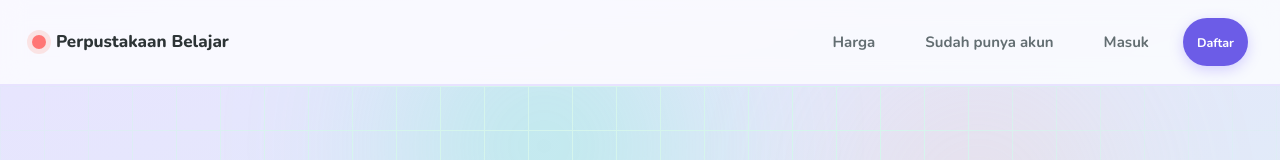
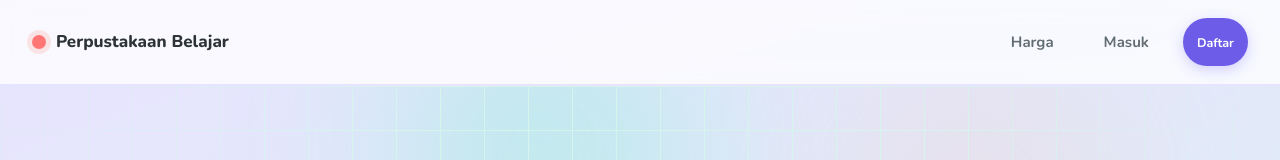
Before and after one commit to andika-febrianto/h5p_interactive_app, a React (Vite) app: page / in a window 1280 px wide. Shown: the top 160 px of the page. Built offline with nearby package versions, Linux system fonts and the light colour scheme.

Commit message:
back to before landing page

```diff
--- a/src/pages/Landing.tsx
+++ b/src/pages/Landing.tsx
@@ -85,17 +85,7 @@ export default function Landing() {
           >
             Harga
           </button>
-          {user ? (
-            <AuthBar />
-          ) : (
-            <>
-              <button
-                type='button'
-                className='landing-nav-link'
-                onClick={() => navigate('/masuk')}
-              >
-                Sudah punya akun
-              </button>
+
           <button
             type='button'
             className='landing-nav-link'
@@ -110,8 +100,6 @@ export default function Landing() {
           >
             Daftar
           </button>
-            </>
-          )}
         </div>
       </nav>
 
@@ -142,16 +130,6 @@ export default function Landing() {
             </p>
 
             <div className='landing-cta-row'>
-              {user ? (
-                <button
-                  type='button'
-                  className='btn-primary landing-btn-lg'
-                  onClick={() => navigate('/kelas')}
-                >
-                  Mulai Belajar →
-                </button>
-              ) : (
-                <>
               <button
                 type='button'
                 className='btn-primary landing-btn-lg'
@@ -167,8 +145,6 @@ export default function Landing() {
               >
                 Saya sudah punya akun
               </button>
-                </>
-              )}
             </div>
 
             <dl className='landing-stats'>
```
Lines whose indentation alone changed are shown as unchanged.
